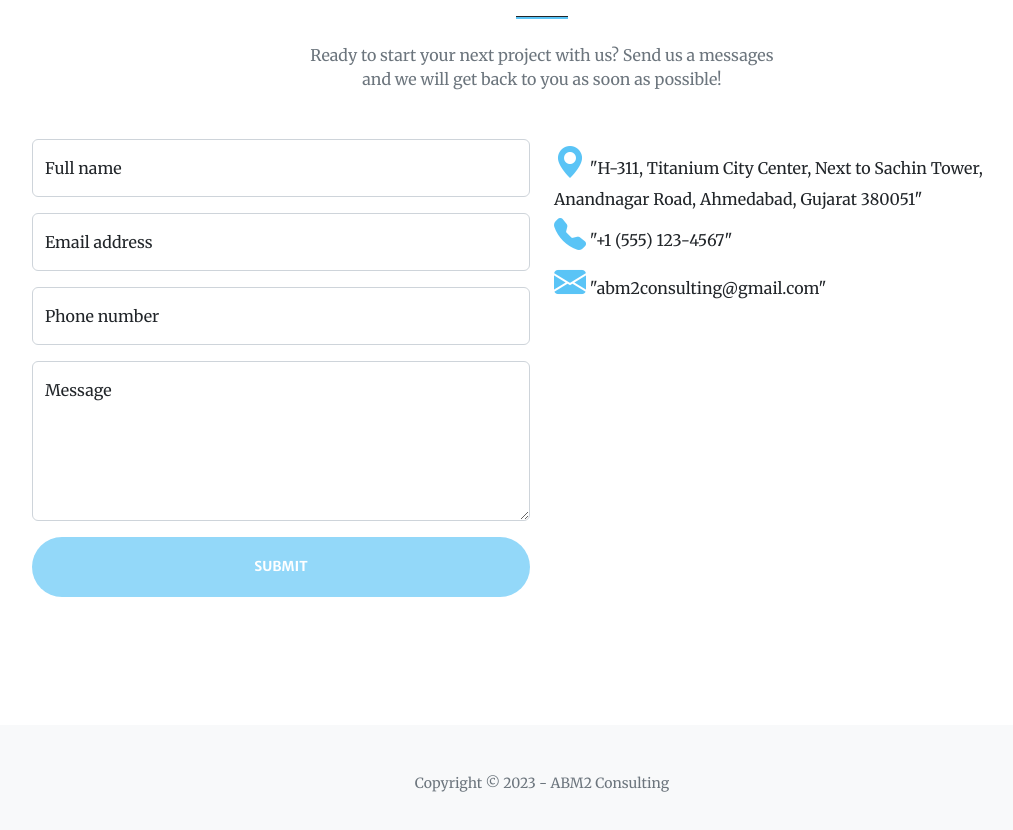
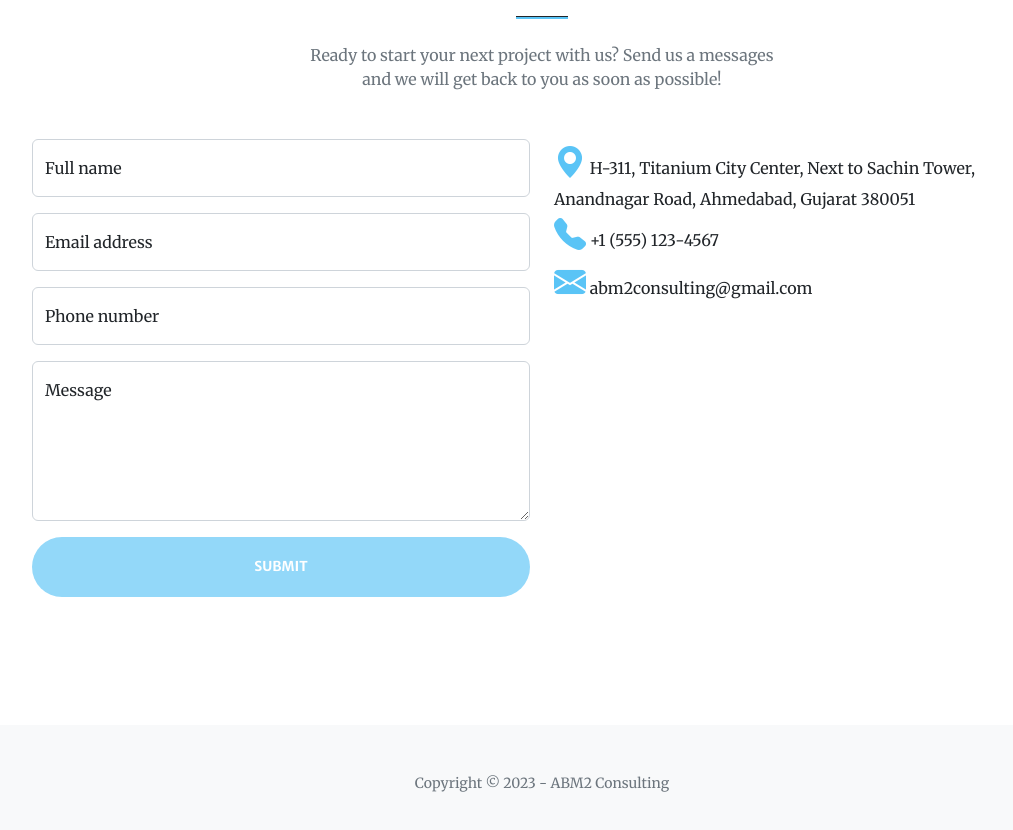
Before and after one commit to letsplayautomation/ABM2Theam, a plain HTML site: page index.html in a window 1280 px wide. Shown: the part 2660-3490 px from the top of the page, without its empty margins (98-1111 px from the left). Drawn offline with nearby package versions, Linux system fonts and the light colour scheme; some packages are replaced by stand-ins of ours; a script that the page names is missing.

Commit message:
Update index.html

```diff
--- a/index.html
+++ b/index.html
@@ -264,17 +264,17 @@
                     <div class="col-md-3 col-sm-4 col-xs-12">
                         <div class="mb-7 mb-5 mb-lg-0">
                             <i class="bi-geo-alt-fill fs-2 mb-8"></i>
-                            "H-311, Titanium City Center, Next to Sachin Tower, Anandnagar Road, Ahmedabad, Gujarat 380051"
+                              H-311, Titanium City Center, Next to Sachin Tower, Anandnagar Road, Ahmedabad, Gujarat 380051
 
                         </div>
                         <div class="mb-7 mb-5 mb-lg-0">
                             <i class="bi-telephone-fill fs-2 mb-8"></i>
-                            "+1 (555) 123-4567"
+                              +1 (555) 123-4567
 
                         </div>
                         <div class="mb-7 mb-5 mb-lg-0">
                             <i class="bi-envelope-fill fs-2 mb-8"></i>
-                            "abm2consulting@gmail.com"
+                              abm2consulting@gmail.com
                         </div>
                     </div>
                 </div>
```
